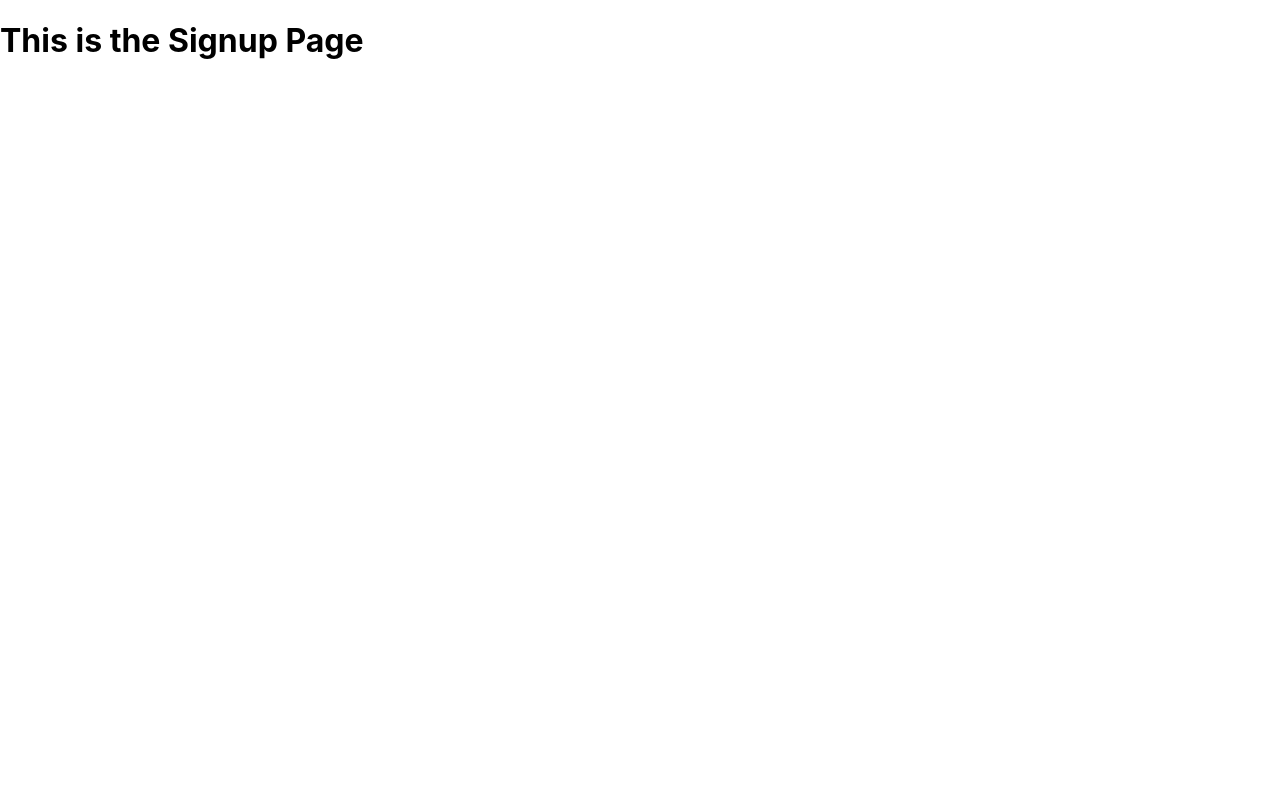
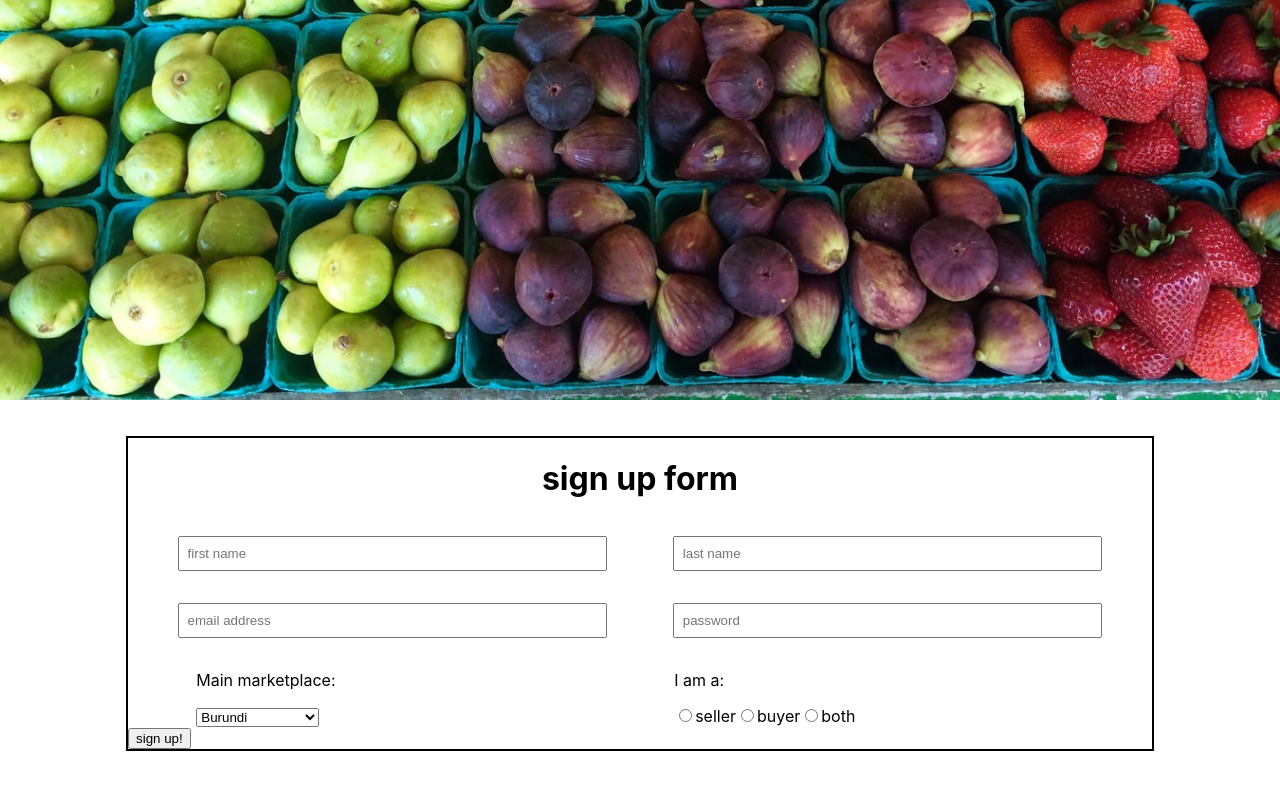
Before and after one commit to tt72-AfricanMarket/frontend, a React (Create React App) app: page /signup in a window 1280 px wide. Shown: the top 790 px of the page. Built offline with nearby package versions, Linux system fonts and the light colour scheme.

Commit message:
ugly layout, still need to add useHistory to make the links work

```diff
--- /dev/null
+++ b/src/pages/marketplace/WatchedItems.js
@@ -0,0 +1,70 @@
+import React from 'react'
+import styled from 'styled-components'
+
+import img1 from '../../images/pic01.jpeg'
+
+const Card = styled.div`
+    width: 28%;
+    border: 1px solid black;
+    padding: 1rem;
+    margin: 1rem;
+`
+
+const TopBox = styled.div`
+    display:flex;
+`
+
+const SampleImg = styled.img`
+    width: 30%;
+    margin: 0 10%;
+`
+
+const TitleInfo = styled.div``
+
+const ItemName = styled.h2`
+`
+
+const MarketLoc = styled.p``
+
+const ItemDesc = styled.h4`
+    padding-left: 2rem;
+`
+
+const ItemPara = styled.p`
+    text-align:justify;
+    padding: 0 2rem;
+`
+
+const Price = styled.p``
+const Number = styled.span``
+
+const StopWatching = styled.button``
+const Delete = styled.button``
+
+const WatchedItems = props => {
+    return (
+        <Card>
+            <TopBox>
+            <SampleImg src={img1} alt="to be replaced with items"/>
+
+            <TitleInfo>
+
+                <ItemName>item name</ItemName>
+                <MarketLoc>Rwanda</MarketLoc>
+
+            </TitleInfo>
+            </TopBox>
+
+
+            <ItemDesc>description:</ItemDesc>
+            <ItemPara>Lorem ipsum dolor sit amet, consectetur adipiscing elit. Vestibulum ac dignissim leo. Fusce vestibulum nunc at neque luctus volutpat. Quisque venenatis iaculis convallis. Cras urna elit, dapibus in ultricies quis, sollicitudin non erat. Nunc scelerisque cursus orci, vel malesuada elit elementum eget. Proin sed leo vel nulla hendrerit euismod. Vestibulum faucibus augue quis convallis mattis.</ItemPara>
+
+            <Price>price: <Number>$12.00/oz</Number></Price>
+
+            <StopWatching>Stop watching this listing</StopWatching>
+
+        </Card>
+    )
+}
+
+export default WatchedItems
--- /dev/null
+++ b/src/pages/profile/ItemsForSale.js
@@ -0,0 +1,70 @@
+import React from 'react'
+import styled from 'styled-components'
+
+import img1 from '../../images/pic01.jpeg'
+
+const Card = styled.div`
+    width: 28%;
+    border: 1px solid black;
+    padding: 1rem;
+    margin: 1rem;
+`
+
+const TopBox = styled.div`
+    display:flex;
+`
+
+const SampleImg = styled.img`
+    width: 30%;
+    margin: 0 10%;
+`
+
+const TitleInfo = styled.div``
+
+const ItemName = styled.h2`
+`
+
+const MarketLoc = styled.p``
+
+const ItemDesc = styled.h4`
+    padding-left: 2rem;
+`
+
+const ItemPara = styled.p`
+    text-align:justify;
+    padding: 0 2rem;
+`
+
+const Price = styled.p``
+const Number = styled.span``
+
+const Edit = styled.button``
+const Delete = styled.button``
+
+const ItemsForSale = props => {
+    return (
+        <Card>
+            <TopBox>
+            <SampleImg src={img1} alt="to be replaced with items"/>
+
+            <TitleInfo>
+
+                <ItemName>item name</ItemName>
+                <MarketLoc>Rwanda</MarketLoc>
+
+            </TitleInfo>
+            </TopBox>
+
+
+            <ItemDesc>description:</ItemDesc>
+            <ItemPara>Lorem ipsum dolor sit amet, consectetur adipiscing elit. Vestibulum ac dignissim leo. Fusce vestibulum nunc at neque luctus volutpat. Quisque venenatis iaculis convallis. Cras urna elit, dapibus in ultricies quis, sollicitudin non erat. Nunc scelerisque cursus orci, vel malesuada elit elementum eget. Proin sed leo vel nulla hendrerit euismod. Vestibulum faucibus augue quis convallis mattis.</ItemPara>
+
+            <Price>price: <Number>$12.00/oz</Number></Price>
+
+            <Edit>Edit this listing</Edit>
+            <Delete>Delete this listing</Delete>
+        </Card>
+    )
+}
+
+export default ItemsForSale
--- a/src/pages/profile/ProfilePage.js
+++ b/src/pages/profile/ProfilePage.js
@@ -1,11 +1,64 @@
 import React from "react";
+import styled from 'styled-components'
+
+import MarketplaceCard from '../marketplace/MarketplaceCard'
+import ItemsForSale from './ItemsForSale'
+import WatchedItems from '../marketplace/WatchedItems'
+
+const Page = styled.div``
+
+const HeadLinks = styled.div`
+    display:flex;
+    justify-content: flex-end;
+    margin-right: 2rem;
+`
+
+const Link = styled.h3`
+    margin: 1rem;
+    color:black;
+    text-decoration: none;
+`
+
+const Labels = styled.h2``
+
+const ListingsBox = styled.div`
+    padding: 1% 5%;
+    margin: auto;
+    display:flex;
+    justify-content: space-between;
+`
 
 const ProfilePage = () => {
 
     return (
-        <>
-        <h1>This is the Profile Page</h1>
-        </>
+        <Page>
+
+            <HeadLinks>
+
+            <Link>username</Link>
+            <Link>profile</Link>
+            <Link>marketplace</Link>
+            <Link>log out</Link>
+
+            </HeadLinks>
+
+            <Labels>your items for sale</Labels>
+                <ListingsBox>
+                    {/* this will need to be .map'd */}
+                    <ItemsForSale/>
+                    <ItemsForSale/>
+                    <ItemsForSale/>
+                </ListingsBox>
+
+            <Labels>watched items</Labels>
+                <ListingsBox>
+                    {/* this will need to be .map'd */}
+                    <WatchedItems/>
+                    <WatchedItems/>
+                    <WatchedItems/>
+                </ListingsBox>
+
+        </Page>
     )
 }
 
--- a/src/pages/signup/SignupPage.js
+++ b/src/pages/signup/SignupPage.js
@@ -1,12 +1,176 @@
 import React from "react";
 import styled from 'styled-components'
+
+import banner from '../../images/banner.jpg'
+
+const Page = styled.div``
+const HeaderImg = styled.img`
+    object-fit: cover;
+    width: 100%;
+    height: 50vh;
+    object-position: 50% 90%;
+`
+
+const SignUpBox = styled.div`
+    border: 2px solid black;
+    width: 80%;
+    margin: 2rem auto;
+`
+
+const SignUp = styled.h1`
+    text-align:center;
+`
+
+const SignUpForm = styled.div`
+    display:flex;
+    flex-wrap: wrap;
+    justify-content: space-evenly;
+`
+
+const FirstName = styled.input`
+    width: 40%;
+    margin: 1rem;
+    padding: .5rem;
+`
+const LastName = styled.input`
+    width: 40%;
+    margin: 1rem;
+    padding: .5rem;
+`
+const Email = styled.input`
+    width: 40%;
+    margin: 1rem;
+    padding: .5rem;
+`
+const Password = styled.input`
+    width: 40%;
+    margin: 1rem;
+    padding: .5rem;
+`
+
+const OptionCont = styled.div`
+    width: 40%;
+`
+
+const OptionName = styled.p``
+
+const MarketLocation = styled.select`
+    width: 30%;
+`
+
+const UserType = styled.input``
+const UserLabel = styled.label``
+
+const SignUpButton = styled.button``
 
 const SignupPage = () => {
 
     return (
-        <>
-        <h1>This is the Signup Page</h1>
-        </>
+        <Page>
+            <HeaderImg src={banner}/>
+
+            <SignUpBox>
+                <SignUp>sign up form</SignUp>
+
+                <SignUpForm>
+
+                    <FirstName
+                        name='first_name'
+                        type='text'
+                        placeholder='first name'
+                    />
+
+                    <LastName
+                        name='last_name'
+                        type='text'
+                        placeholder='last name'
+                    />
+
+                    <Email
+                        name='email'
+                        type='email'
+                        placeholder='email address'
+                    />
+
+                    <Password
+                        name='password'
+                        type='password'
+                        placeholder='password'
+                    />
+
+                    <OptionCont>
+                        <OptionName>Main marketplace:</OptionName>
+
+
+                        <MarketLocation
+                            name="market_location"
+                        >
+                            <option value="Burundi">
+                                Burundi
+                            </option>
+                            <option value="Kenya">
+                                Kenya
+                            </option>
+                            <option value="Rwanda">
+                                Rwanda
+                            </option>
+                            <option value="South Sudan">
+                                South Sudan
+                            </option>
+                            <option value="Tanzania">
+                                Tanzania
+                            </option>
+                            <option value="Uganda">
+                                Uganda
+                            </option>
+                        </MarketLocation>
+
+                    </OptionCont>
+
+                    <OptionCont>
+                        <OptionName>I am a:</OptionName>
+                        <UserType
+                            name='user_type'
+                            type='radio'
+                            id='seller'
+                            value='seller'
+                        />
+                        <UserLabel
+                            for='seller'
+                        >
+                            seller
+                        </UserLabel>
+                        <UserType
+                            name='user_type'
+                            type='radio'
+                            id='buyer'
+                            value='buyer'
+                        />
+                        <UserLabel
+                            for='buyer'
+                        >
+                            buyer
+                        </UserLabel>
+                        <UserType
+                            name='user_type'
+                            type='radio'
+                            id='both'
+                            value='both'
+                        />
+                        <UserLabel
+                            for='both'
+                        >
+                            both
+                        </UserLabel>
+
+                    </OptionCont>
+
+                </SignUpForm>
+
+                <SignUpButton>sign up!</SignUpButton>
+
+            </SignUpBox>
+        </Page>
     )
 }
 
```
